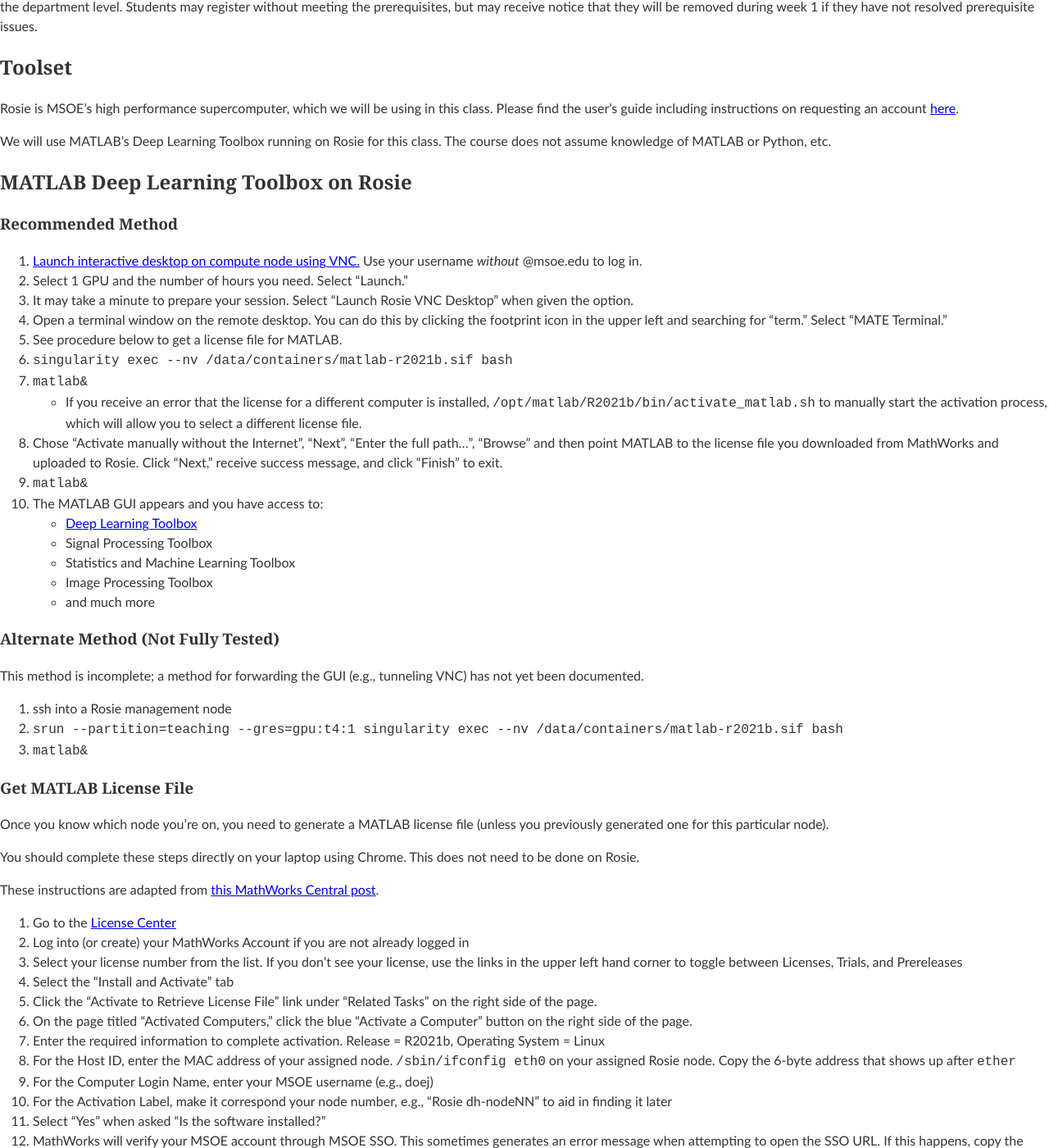
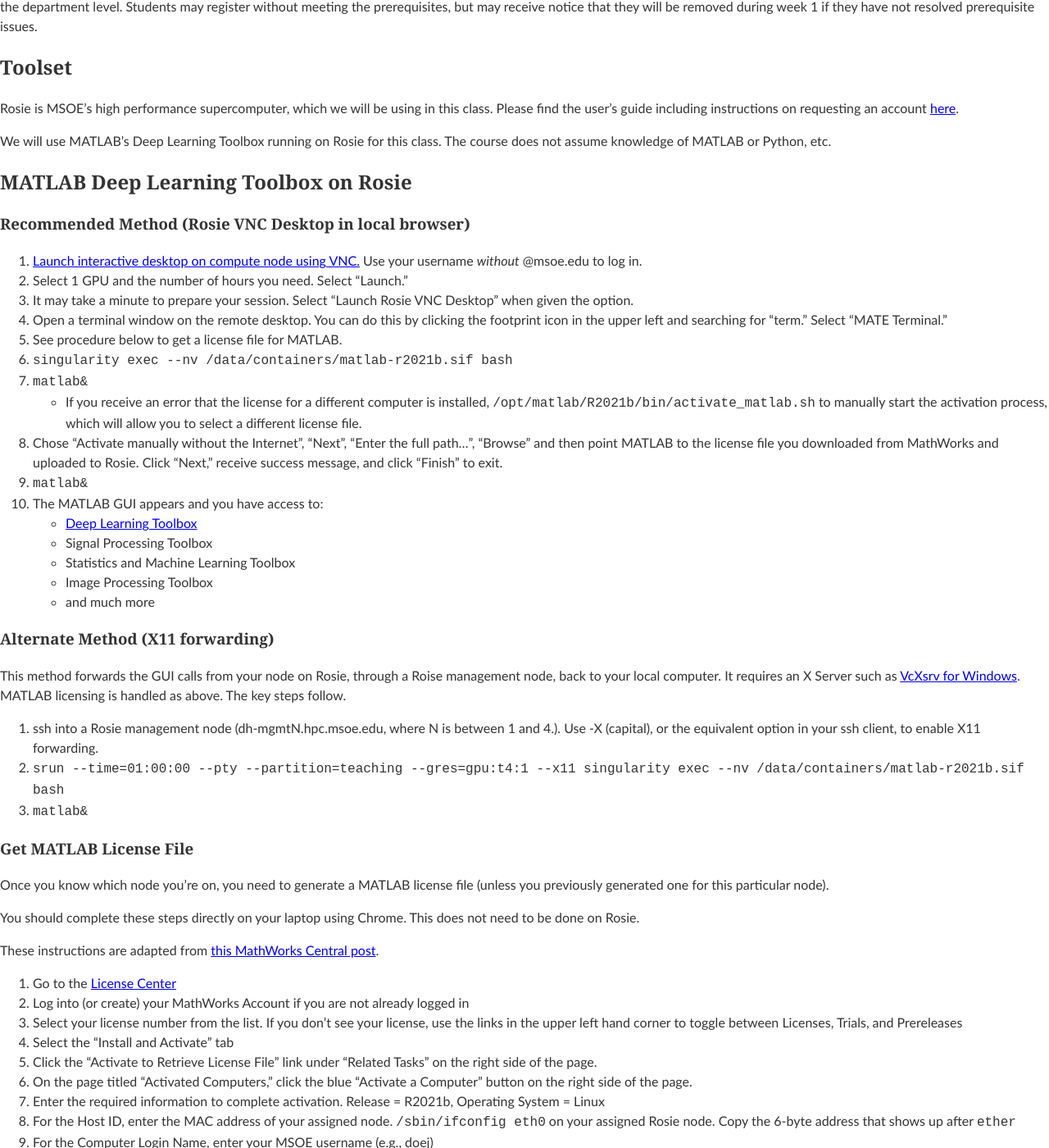
Before and after one commit to edurant/edurant.github.io, a Jekyll site: the page built from courses/cs4981/index.md, in a window 1280 px wide and 1400 px high, scrolled down 1038 px. Shown: the whole window at 82% size. Built offline with Jekyll 4.4.1, drawn with Linux system fonts in a browser that asks for light colours.

Commit message:
cs4981: rosie X11 forwarding of MATLAB details

```diff
--- a/courses/cs4981/index.md
+++ b/courses/cs4981/index.md
@@ -46,7 +46,7 @@
 
 ## MATLAB Deep Learning Toolbox on Rosie
 
-### Recommended Method
+### Recommended Method (Rosie VNC Desktop in local browser)
 
 1. [Launch interactive desktop on compute node using VNC.](https://dh-ood.hpc.msoe.edu/pun/sys/dashboard/batch_connect/sys/rosie_vnc_desktop/session_contexts/new) Use your username *without* @msoe.edu to log in.
 1. Select 1 GPU and the number of hours you need. Select "Launch."
@@ -65,12 +65,12 @@
    * Image Processing Toolbox
    * and much more
 
-### Alternate Method (Not Fully Tested)
+### Alternate Method (X11 forwarding)
 
-This method is incomplete; a method for forwarding the GUI (e.g., tunneling VNC) has not yet been documented.
+This method forwards the GUI calls from your node on Rosie, through a Roise management node, back to your local computer. It requires an X Server such as [VcXsrv for Windows](https://sourceforge.net/projects/vcxsrv/). MATLAB licensing is handled as above. The key steps follow.
 
-1. ssh into a Rosie management node
-1. `srun --partition=teaching --gres=gpu:t4:1 singularity exec --nv /data/containers/matlab-r2021b.sif bash`
+1. ssh into a Rosie management node (dh-mgmtN.hpc.msoe.edu, where N is between 1 and 4.). Use -X (capital), or the equivalent option in your ssh client, to enable X11 forwarding.
+1. `srun --time=01:00:00 --pty --partition=teaching --gres=gpu:t4:1 --x11 singularity exec --nv /data/containers/matlab-r2021b.sif bash`
 1. `matlab&`
 
 ### Get MATLAB License File
```
